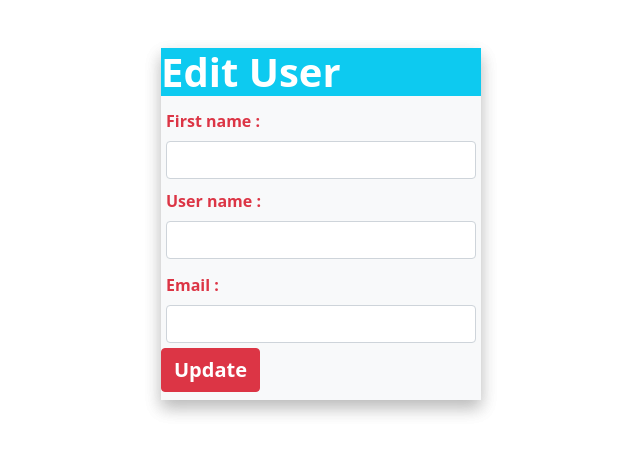
After one commit to emmanuelsley/Crud_Application, a PHP site: page /Edit.php?id=1 in a window 1280 px wide. The commit adds this page. Shown: the top 455 px of the page, without its empty margins (319-959 px from the left). Run offline with PHP 8.4, Linux system fonts and the light colour scheme; data that the repository does not hold is empty.

Commit message:
My firsst commit

```diff
--- /dev/null
+++ b/views/Edit.php
@@ -0,0 +1,65 @@
+<?php
+session_start();
+include '../process/connection.php';
+
+$id= $_GET['id'];
+$sql= "SELECT * FROM users WHERE id= $id";
+$selected= mysqli_query($conn , $sql);
+
+$user = mysqli_fetch_assoc($selected);
+
+
+?>
+
+<!DOCTYPE html>
+<html lang="en">
+<head>
+    <meta charset="UTF-8">
+    <meta name="viewport" content="width=device-width, initial-scale=1.0">
+    <title>Edit | User</title>
+    <link rel="stylesheet" href="../css/bootstrap.min.css">
+    <link rel="stylesheet" href="../CSS/style.css">
+</head>
+<body class="container: w-25 pl-5 shadow   m-5 mx-auto g-3 ">
+  <form action="../process/Edit.php" method="POST" class="mt-5 shadow bg-light  ">
+    <h1 ex-auto class="btn-info text-white fw-bold ">Edit User</h1>
+
+    <div  class="field">
+      <div class="container"  mb-3 ml-5 g-3>
+        <label for="fname" class="form-label text-danger fw-bold"><strong>First name :</strong></label>
+        <input type="text" name= "fname" class="form-control" id="fname" value= "<?= $user['first_name']?>">
+
+      </div>
+      </div>
+
+      <div  class="field">
+      <div class="container mb-1 ml-5 g-3 ">
+        <label for="uname" class="form-label text-danger fw-bold"><strong>User name :</strong></label>
+        <input type="text" name= "uname" class="form-control" id="uname" placeholder="" value="<?=$user['user_name']?>">
+      </div>
+      </div>
+
+      <div  class="field">
+      <div class="container">
+        <label for="email" class="form-label text-danger fw-bold"><strong>Email :</strong></label>
+        <input type="email" name="email" id="email" class="form-control" placeholder="" value="<?=$user['email'] ?>">
+      </div>
+      </div>
+
+      <input type= "hidden" name= "user_id" value= "<?=$user['id']?>" >
+<!--
+      <div  class="field">
+      <div class="container mb-3">
+
+        <button class="btn btn-dark fw-bold mt-2">Change password</button>
+      </div>
+      </div>
+     -->
+
+      <!-- <button type="submit" class="btn btn-primary">Submit</button> -->
+      <input type="submit" class="btn btn-danger ml-2 mb-2 fs-5 text-white fw-bold mx-auto " value="Update" name="Edit">
+      <!-- <p mr-5><i><mark><b>Already have an account?</b></mark>.....</i> <a href="login.php" class="fs-4">login</a></p> -->
+  </form>
+
+</body>
+</html>
--- a/views/home.php
+++ b/views/home.php
@@ -2,7 +2,7 @@
 session_start();
 include '../process/connection.php';
 if(isset($_SESSION['user_id'])){
-    $sql = "SELECT * FROM users WHERE id";
+    $sql = "SELECT * FROM users";
     $users = mysqli_query($conn ,$sql);
 
 ?>
@@ -46,7 +46,8 @@ if(isset($_SESSION['user_id'])){
       <td><?=$user['user_name']?></td>
       <td><?=$user['email']?></td>
       <td>
-      <button type="button" class="btn btn-primary">Edit</button>
+        <a href="Edit.php?id=<?=$user['id']?>">
+      <button type="button" class="btn btn-primary">Edit</button></a>
        <a href="../process/delete.php?id=<?=$user['id']?>"><button type="button" class="btn btn-danger">Delete</button></a>
 
       </td>
```
Also changed, not shown: process/Edit.php (added, +42 -0 lines).
